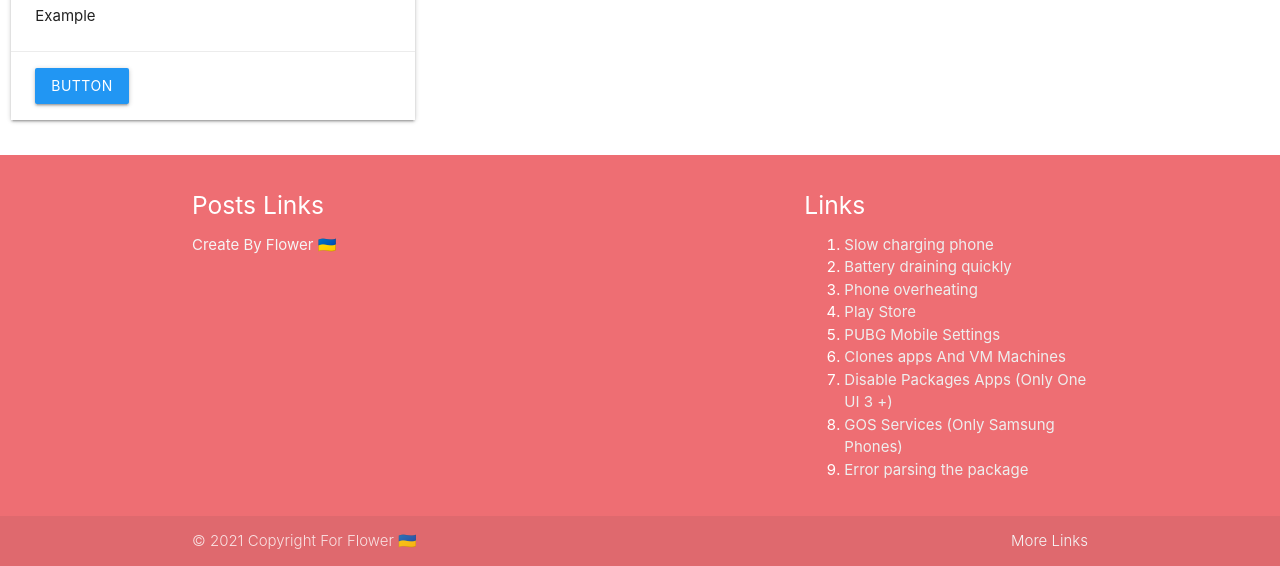
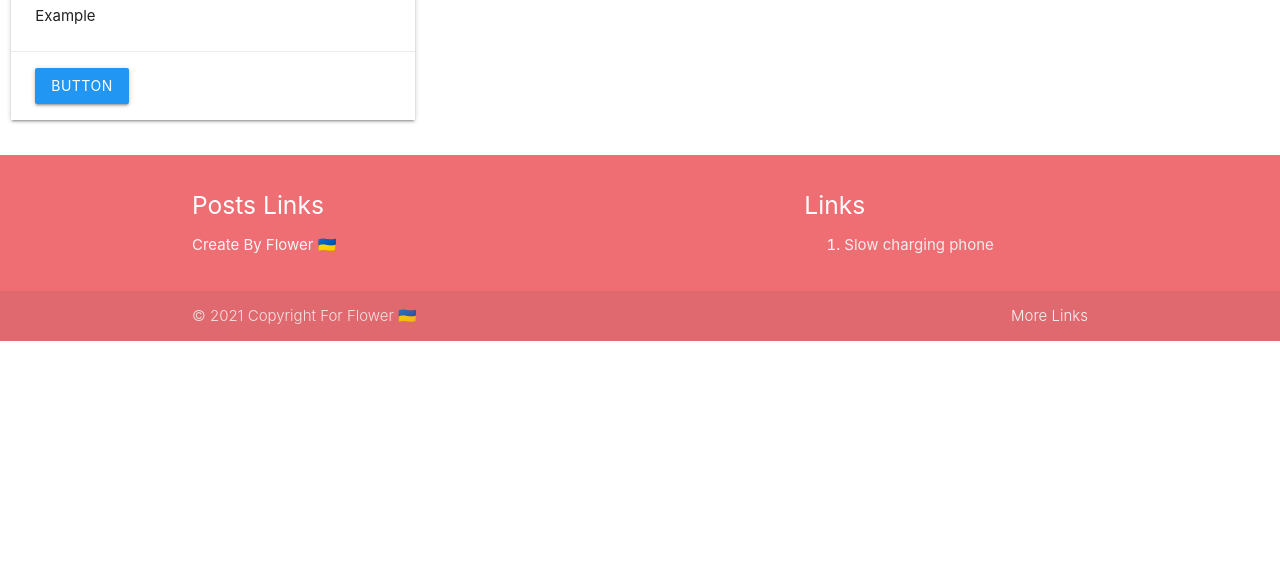
Before and after one commit to FlowersRoses/android.github.io, a plain HTML site: page index.html in a window 1280 px wide. Shown: the part 4879-5445 px from the top of the page. After the commit the page ends 5220 px from the top, so only its background shows below. Drawn offline with nearby package versions, Linux system fonts and the light colour scheme.

Commit message:
Update index.html

```diff
--- a/index.html
+++ b/index.html
@@ -493,17 +493,8 @@ If you can help expand this site and add more useful things please join <br>
 <div class="col l4 offset-l2 s12">
 <h5 class="white-text">Links</h5>
 <ol>
-<li><a class="grey-text text-lighten-3" href="https://www.facebook.com/groups/syrianandroid99/permalink/3037128609851554/">Slow charging phone </a>
+<li><a class="grey-text text-lighten-3" href="https://">Slow charging phone </a>
 </li>
-<li><a class="grey-text text-lighten-3" href="https://www.facebook.com/groups/syrianandroid99/permalink/3038744396356642/">Battery draining quickly </a>
-</li>
-<li><a class="grey-text text-lighten-3" href="https://www.facebook.com/groups/syrianandroid99/permalink/3046234252274323/">Phone overheating </a></li>
-<li><a class="grey-text text-lighten-3" href="https://www.facebook.com/groups/syrianandroid99/permalink/3037890006442081/">Play Store</a></li>
-<li><a class="grey-text text-lighten-3" href="https://www.facebook.com/groups/syrianandroid99/permalink/3040388156192266/">PUBG Mobile Settings</a></li>
-<li><a class="grey-text text-lighten-3" href="https://www.facebook.com/groups/syrianandroid99/permalink/3040901902807558/">Clones apps And VM Machines</a></li>
-<li><a class="grey-text text-lighten-3" href="https://www.facebook.com/groups/syrianandroid99/permalink/3041510826079999/">Disable Packages Apps (Only One UI 3 +)</a></li>
-<li><a class="grey-text text-lighten-3" href="https://www.facebook.com/groups/syrianandroid99/permalink/3043918502505898/">GOS Services (Only Samsung Phones)</a></li>
-<li><a class="grey-text text-lighten-3" href="https://www.facebook.com/groups/syrianandroid99/permalink/3044571042440644/">Error parsing the package</a></li>
 </ol>
 </div>
 </div>
```
